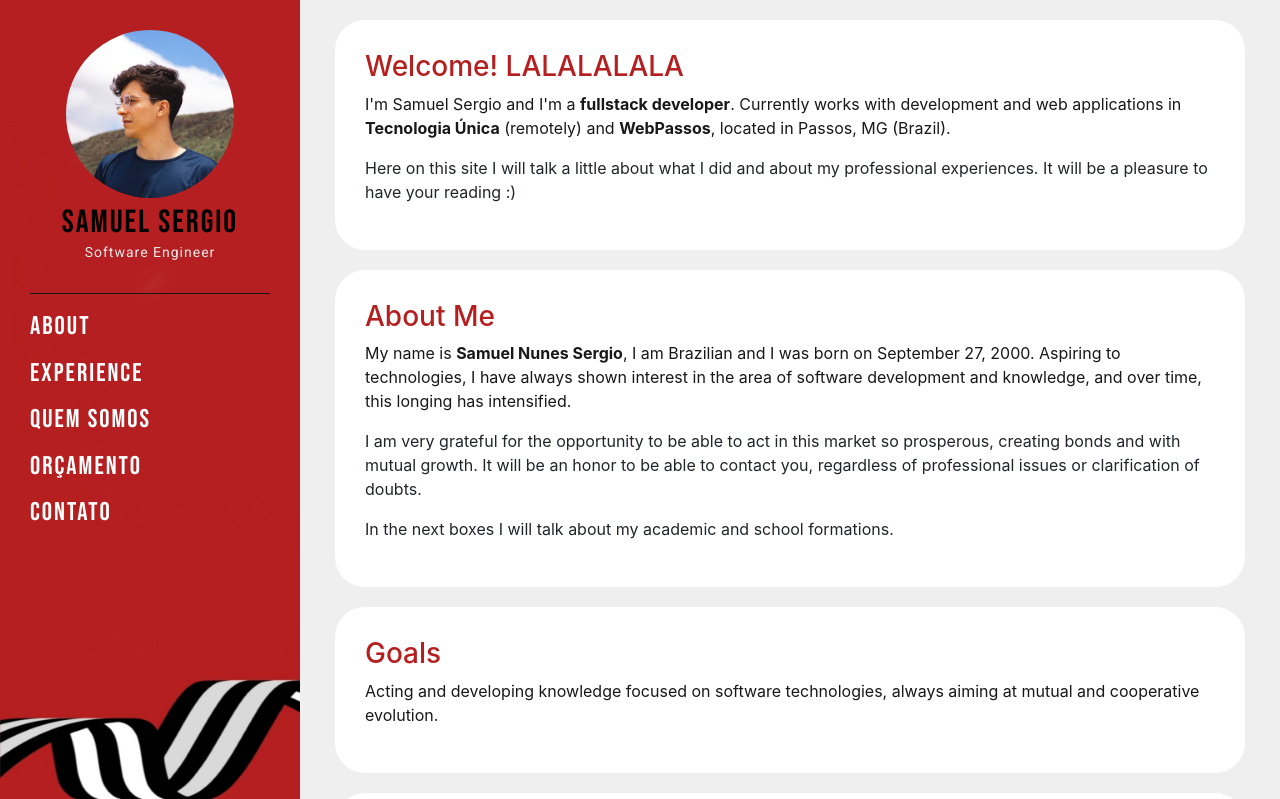
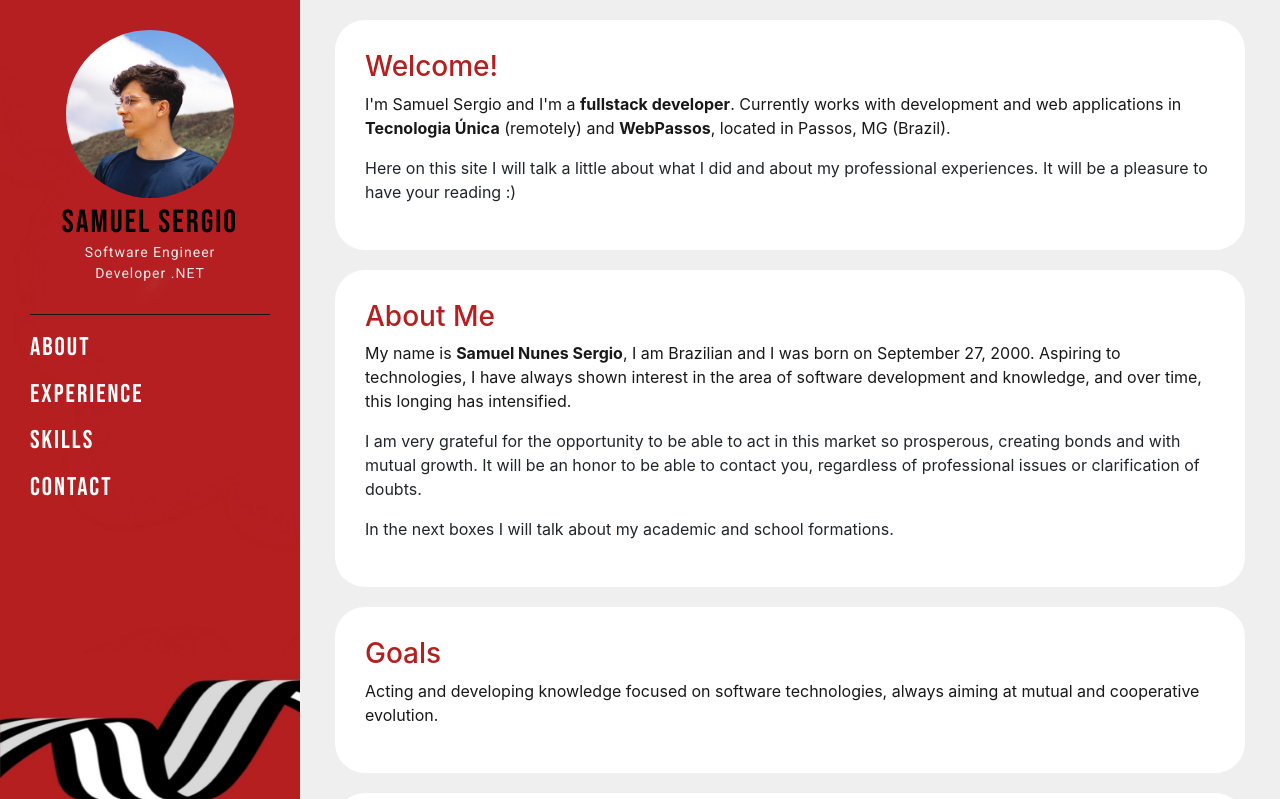
Before and after one commit to sfourm/PortfolioDeveloper, a PHP site: page /phpmail/ in a window 1280 px wide. Shown: the top 799 px of the page. Run offline with PHP 8.4, Linux system fonts and the light colour scheme.

Commit message:
Commit 1

```diff
--- a/header.php
+++ b/header.php
@@ -28,14 +28,14 @@
                 <a href="index.php"><img src="img/perfil.jpg" alt="Samuel Sergio" class="img-fluid rounded-circle ImagemPerfil"></a>
                 <h3>Samuel Sergio</h3>
                 <p>Software Engineer</p>
+                <p>Developer .NET</p>
             </div>
             <nav class="MenuLateralLista">
                 <ul>
                 <li><a id="about" class="">ABOUT</a></li>
                 <li><a id="experience" class="">EXPERIENCE</a></li>
-                <li><a  class="">QUEM SOMOS</a></li>
-                <li><a  class="">ORÇAMENTO</a></li>
-                <li ><a class="">CONTATO</a></li>
+                <li><a  id="skills" class="">SKILLS</a></li>
+                <li ><a id="contact" class="">CONTACT</a></li>
                 </ul>
             </nav>
         </div>
--- a/index.php
+++ b/index.php
@@ -5,5 +5,11 @@
 
         <!-- Experience -->
         <?php require_once "pages/experience.php"?>
+
+        <!-- Skills -->
+        <?php require_once "pages/skills.php"?>
+
+        <!-- Contact -->
+        <?php require_once "pages/contact.php"?>
     </div>
 <?php require_once "footer.php"?>
--- a/js/main.js
+++ b/js/main.js
@@ -45,12 +45,32 @@ $(window).scroll(function () {
 $("#about").on('click', function () {
     $(".About").addClass("active");
     $(".Experience").removeClass("active");
+    $(".Skills").removeClass("active");
+    $(".Contact").removeClass("active");
 });
 
 //About
 $("#experience").on('click', function () {
     $(".Experience").addClass("active");
     $(".About").removeClass("active");
+    $(".Skills").removeClass("active");
+    $(".Contact").removeClass("active");
+});
+
+//Skills
+$("#skills").on('click', function () {
+    $(".Skills").addClass("active");
+    $(".About").removeClass("active");
+    $(".Experience").removeClass("active");
+    $(".Contact").removeClass("active");
+});
+
+//Contact
+$("#contact").on('click', function () {
+    $(".Contact").addClass("active");
+    $(".About").removeClass("active");
+    $(".Experience").removeClass("active");
+    $(".Skills").removeClass("active");
 });
 
 })(jQuery)
--- a/pages/about.php
+++ b/pages/about.php
@@ -1,7 +1,7 @@
 <div class="About desactive active section">
     <div class="container">
         <div class="Welcome box-carreira bg-white">
-            <h3 class="texto-vermelho">Welcome! LALALALALA</h3>
+            <h3 class="texto-vermelho">Welcome!</h3>
             <p class="texto-preto">I'm Samuel Sergio and I'm a <b>fullstack developer</b>. Currently works with development and web applications in <b>Tecnologia Única</b> (remotely) and <b>WebPassos</b>, located in Passos, MG (Brazil).</p>
             <p>Here on this site I will talk a little about what I did and about my professional experiences. It will be a pleasure to have your reading :)</p>
         </div>
--- /dev/null
+++ b/pages/contact.php
@@ -0,0 +1,51 @@
+<div class="Contact desactive">
+    <div class="container">
+        <div class="Academic box-carreira bg-white">
+            <h3 class="texto-vermelho">Skills Profissional</h3>
+
+            <h4 class="Tituloh4">Languages</h4>
+            <p class="DescricaoP">C#, PHP, .NET, JavaScript, HTML/CSS, PHP, Node.js.</p>
+            <hr>
+            <h4 class="Tituloh4">Frameworks/Libraries</h4>
+            <p class="DescricaoP">React, Bootstrap, Jquery, Node.js, Entity Framework, Lavarel, Ionic, Blazor and several others.</p>
+            <hr>
+            <h4 class="Tituloh4">Database/Cloud</h4>
+            <p class="DescricaoP">MySQL, SQL Server, MongoDB, AWS Cloud, Azure</p>
+        </div>
+
+        <div class="Academic box-carreira bg-white">
+            <h3 class="texto-vermelho">Personal Skill</h3>
+            <h4 class="Tituloh4">Emotional Intelligence</h4>
+            <ul class="Lista">
+                <li>
+                    <p>- Interpersonal leadership</p>
+                </li>
+                <li>
+                    <p>- Responsible.</p>
+                </li>
+                <li>
+                    <p>- Proactive.</p>
+                </li>
+                <li>
+                    <p>- Easy learning.</p>
+                </li>
+                <li>
+                    <p>- Communicative and easy to live with.</p>
+                </li>
+            </ul>
+
+            <hr>
+
+            <h4 class="Tituloh4">Other qualities</h4>
+            <ul class="Lista">
+                <li>
+                    <p>- Advanced knowledge of the Office suite and Adobe suite.</p>
+                </li>
+
+                <li>
+                    <p>- Visual identity development (SVG for front-end, logos, marketing, SEO).</p>
+                </li>
+            </ul>
+        </div>
+    </div>
+</div>
--- a/pages/experience.php
+++ b/pages/experience.php
@@ -1,57 +1,45 @@
 <div class="Experience desactive">
     <div class="container">
-        <div class="Welcome box-carreira bg-white">
-            <h3 class="texto-vermelho">Welcome!</h3>
-            <p class="texto-preto">I'm Samuel Sergio and I'm a <b>fullstack developer</b>. Currently works with development and web applications in <b>Tecnologia Única</b> (remotely) and <b>WebPassos</b>, located in Passos, MG (Brazil).</p>
-            <p>Here on this site I will talk a little about what I did and about my professional experiences. It will be a pleasure to have your reading :)</p>
+        <div class="AboutProfessionalExperience box-carreira bg-white">
+            <h3 class="texto-vermelho">Professional Experience</h3>
+            <p class="texto-preto">I started working in the development area in 2019, however, due to the epidemic period - which marked the year 2020 - I went to intensively deepened in the area, completely addicted to coding. </p>
+            <p>Since then I have been focused on <b>fullstack development</b> for web and mobile applications. </p>
+            <p><b>See a little about companies and project I've worked on or am working on.</b></p>
         </div>
 
-        <div class="About-Me box-carreira bg-white">
-            <h3 class="texto-vermelho">About Me</h3>
-            <p class="texto-preto">My name is <b>Samuel Nunes Sergio</b>, I am Brazilian and I was born on September 27, 2000. Aspiring to technologies, I have always shown interest in the area of software development and knowledge, and over time, this longing has intensified. </p>
-            <p>I am very grateful for the opportunity to be able to act in this market so prosperous, creating bonds and with mutual growth. It will be an honor to be able to contact you, regardless of professional issues or clarification of doubts. </p>
-            <p>In the next boxes I will talk about my academic and school formations.</p>
-        </div>
-
-
-        <div class="Goals box-carreira bg-white">
-            <h3 class="texto-vermelho">Goals</h3>
-            <p class="texto-preto">Acting and developing knowledge focused on software technologies, always aiming at mutual and cooperative evolution.</p>
-        </div>
-
-        <div class="Academic box-carreira bg-white">
-            <h3 class="texto-vermelho">Academic training</h3>
-
-            <h4 class="Tituloh4">Software Engineer</h4>
-            <p class="DescricaoP">University of Ribeirão Preto - Unaerp</p>
+        <div class="ProfessionalExperience  box-carreira bg-white">
+            <h3 class="texto-vermelho">Jobs</h3>
+            <h4 class="Tituloh4">.NET Fullstack Developer</h4>
+            <p class="DescricaoP">Tecnologia Única || March 2021 - present</p>
             <ul class="Lista">
                 <li>
-                    <p>- Started in 2021 and scheduled to end in 2025.</p>
+                    <p>- Creation of e-commerce, MVC applications, sales and betting systems, API integration, banking development, token authentication and graphic designer.</p>
                 </li>
                 <li>
-                    <p>- Software development and structuring.</p>
+                    <p>- Remote work using agile methodologies - SCRUM</p>
                 </li>
                 <li>
-                    <p>- Application architecture and optimization.</p>
+                    <p>- Languages used: C#/.NET/HTML/CSS/Javascript.</p>
                 </li>
                 <li>
-                    <p>- Project, finance and people management.</p>
+                    <p>- Frameworks/Libraries used: Ionic/Fluent-UI/Microsoft Entity and derivatives/Bootstrap/Jquery.</p>
                 </li>
             </ul>
-            <hr>
-            <h4 class="Tituloh4">Bachelor of Theology</h4>
-            <p class="DescricaoP">Baptist College of Minas Gerais - FBMG</p>
+            <br/>
+            <h4 class="Tituloh4">PHP Fullstack Developer</h4>
+            <p class="DescricaoP">WebPassos || September 2020 - present</p>
             <ul class="Lista">
                 <li>
-                    <p>- Started 2020 - stopped in 2021.</p>
+                    <p>- Creation of e-commerce, sales and betting systems, API integration, banking development, token authentication and graphic designer.</p>
                 </li>
-            </ul>
-            <hr>
-            <h4 class="Tituloh4">High school</h4>
-            <p class="DescricaoP">E.E Professora Julia Kubistchek</p>
-            <ul class="Lista">
                 <li>
-                    <p>- Period completed in 2018.</p>
+                    <p>- Acting as a freelancer.</p>
+                </li>
+                <li>
+                    <p>- Languages used: PHP/HTML/CSS/Javascript.</p>
+                </li>
+                <li>
+                    <p>- Frameworks/Libraries used: React/Node.js/Lavarel/Bootstrap/Jquery/Ajax.</p>
                 </li>
             </ul>
         </div>
--- /dev/null
+++ b/pages/skills.php
@@ -0,0 +1,51 @@
+<div class="Skills desactive">
+    <div class="container">
+        <div class="Academic box-carreira bg-white">
+            <h3 class="texto-vermelho">Skills Profissional</h3>
+
+            <h4 class="Tituloh4">Languages</h4>
+            <p class="DescricaoP">C#, PHP, .NET, JavaScript, HTML/CSS, PHP, Node.js.</p>
+            <hr>
+            <h4 class="Tituloh4">Frameworks/Libraries</h4>
+            <p class="DescricaoP">React, Bootstrap, Jquery, Node.js, Entity Framework, Lavarel, Ionic, Blazor and several others.</p>
+            <hr>
+            <h4 class="Tituloh4">Database/Cloud</h4>
+            <p class="DescricaoP">MySQL, SQL Server, MongoDB, AWS Cloud, Azure</p>
+        </div>
+
+        <div class="Academic box-carreira bg-white">
+            <h3 class="texto-vermelho">Personal Skill</h3>
+            <h4 class="Tituloh4">Emotional Intelligence</h4>
+            <ul class="Lista">
+                <li>
+                    <p>- Interpersonal leadership</p>
+                </li>
+                <li>
+                    <p>- Responsible.</p>
+                </li>
+                <li>
+                    <p>- Proactive.</p>
+                </li>
+                <li>
+                    <p>- Easy learning.</p>
+                </li>
+                <li>
+                    <p>- Communicative and easy to live with.</p>
+                </li>
+            </ul>
+
+            <hr>
+
+            <h4 class="Tituloh4">Other qualities</h4>
+            <ul class="Lista">
+                <li>
+                    <p>- Advanced knowledge of the Office suite and Adobe suite.</p>
+                </li>
+
+                <li>
+                    <p>- Visual identity development (SVG for front-end, logos, marketing, SEO).</p>
+                </li>
+            </ul>
+        </div>
+    </div>
+</div>
```
